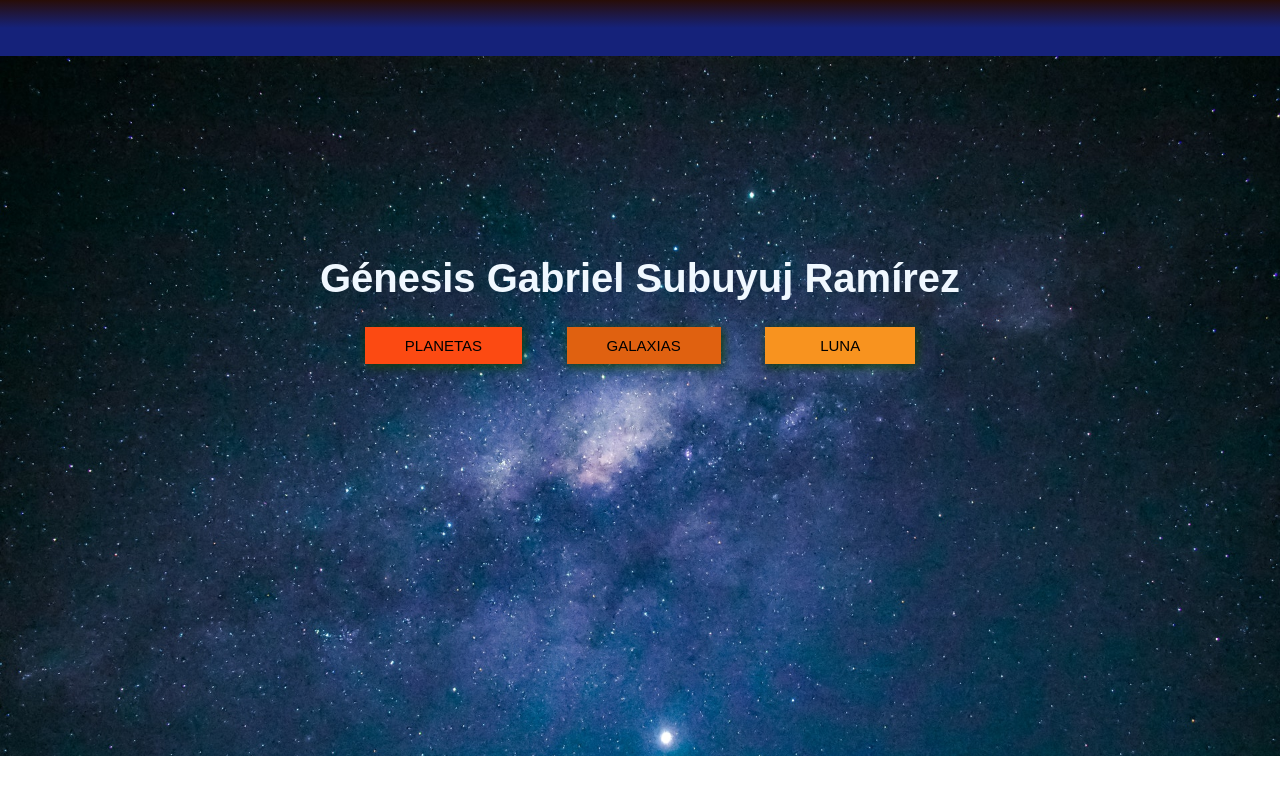
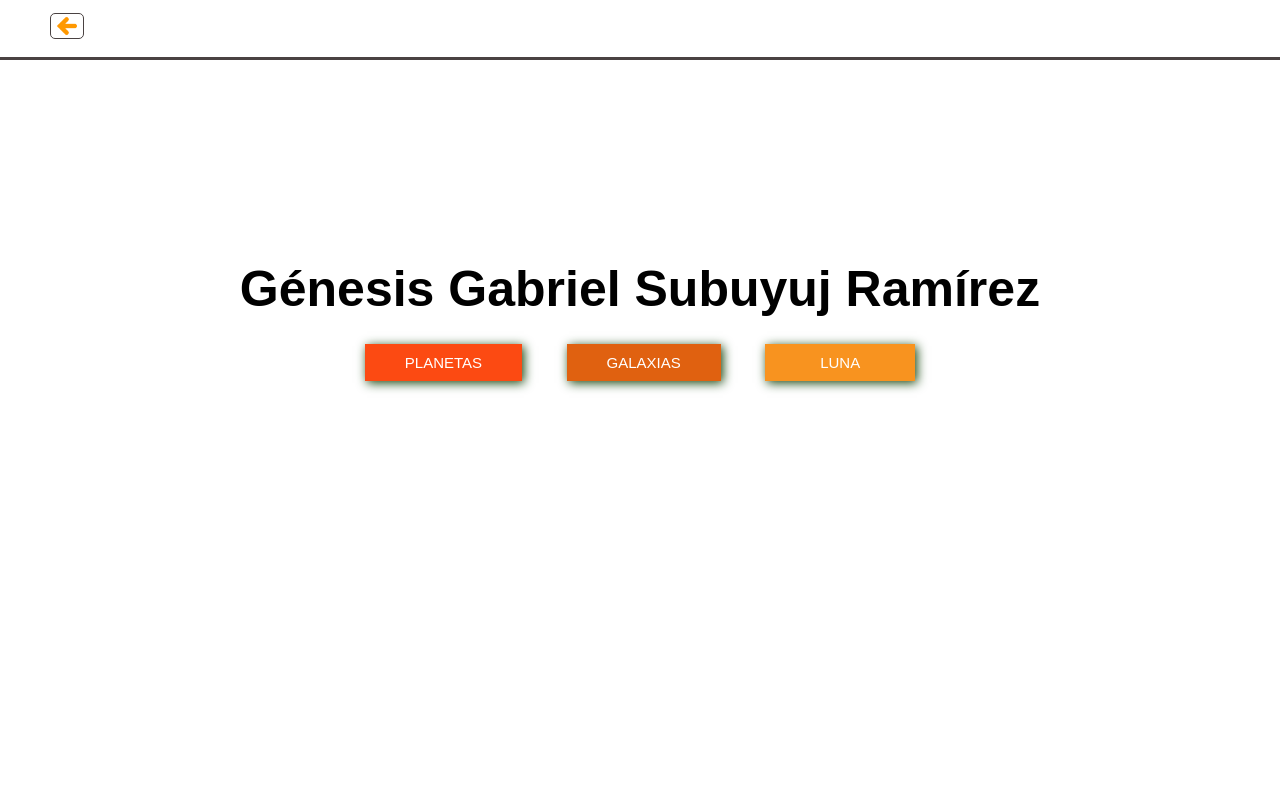
Before and after one commit to GenesisGab/Cosmos, a plain HTML site: page index.html in a window 1280 px wide. Drawn offline with Linux system fonts and the light colour scheme.

Commit message:
Add files via upload

```diff
--- a/css/cosmo.css
+++ b/css/cosmo.css
@@ -41,6 +41,12 @@ section{
     margin: 10px 10px 10px 10px;
     border: 1px solid black;
     border-radius: 5px;
+    transition: 0.3s;
+}
+.section_1 div:hover{
+    background-color: #FF3CAC;
+background-image: linear-gradient(225deg, #FF3CAC 0%, #784BA0 50%, #2B86C5 100%);
+
 }
 .section_2{
     display: flex;
@@ -54,6 +60,11 @@ section{
     margin: 10px 10px 10px 10px;
     border: 1px solid black;
     border-radius: 5px;
+     transition: 0.3s;
+}
+.section_2 div:hover{
+    background-color: #FF3CAC;
+background-image: linear-gradient(225deg, #FF3CAC 0%, #784BA0 50%, #2B86C5 100%);
 }
 .section_3{
     display: flex;
@@ -67,6 +78,11 @@ section{
     margin: 10px 10px 10px 10px;
     border: 1px solid black;
     border-radius: 5px;
+    transition: 0.3s;
+}
+.section_3 div:hover{
+    background-color: #FF3CAC;
+background-image: linear-gradient(225deg, #FF3CAC 0%, #784BA0 50%, #2B86C5 100%);
 }
 /*********************** tamaño de las imagenes ******************************/
 img{
@@ -95,6 +111,9 @@ img{
     margin: 10px 10px 10px 10px;
     border: 1px solid black;
     border-radius: 5px;
+}
+.section_gal div:hover{
+    background-color: beige;
 }
 .bn_mas{
      width: 80px;
@@ -153,4 +172,10 @@ background-image: linear-gradient(242deg, #FBAB7E 0%, #F7CE68 100%);
     margin: 10px 1px 10px 10px;
     border: 1px solid #fff;
     border-radius: 5px;
+    transition: 0.3s;
 }
+.section_lun div:hover{
+    background-color: #f4edf2;
+background-image: linear-gradient(250deg, #f4edf2 0%, #374b4b 100%);
+
+}
--- a/css/head.css
+++ b/css/head.css
@@ -4,19 +4,22 @@
     font-family: sans-serif;
 }
 header{
-
-    display: flex;
-    flex-direction:row;
-    justify-content: space-between;
+    box-sizing: border-box;
+    border-bottom: 3px solid #4A4242;
     padding: 10px 50px 10px 50px;
-
-/*  background-color: background-color: #030303;
-background-image: linear-gradient(0deg, #030303 0%, #3c207a 100%);
-*/
-
-/*background-color: #BF532C;*/
-background-color: #15227a;
-background-image: linear-gradient(0deg, #15227a 50%, #280d07 100%);
-
-
+    background-color: #fff;
 }
+.flecha{
+    width: 20px;
+    height: 20px;
+    padding: 2px 6px 2px 6px;
+    border: 1px solid #4A4242;
+    border-radius: 5px;
+}
+.flecha:hover{
+    background-color: #FBAB7E;
+background-image: -webkit-linear-gradient(62deg, #FBAB7E 0%, #F7CE68 100%);
+background-image: -o-linear-gradient(62deg, #FBAB7E 0%, #F7CE68 100%);
+background-image: linear-gradient(152deg, #FBAB7E 0%, #F7CE68 100%);
+    color: #fff;
+}
--- a/css/index.css
+++ b/css/index.css
@@ -1,7 +1,8 @@
 
 .titulo{
-    color: aliceblue;
-    font-size: 40px;
+    color: black;
+    font-size: 50px;
+    text-align: center;
 }
 .header{
     padding: 10px 50px 46px 0px;
@@ -12,8 +13,6 @@
     padding: 200px 0px 0px 0px;
     box-sizing: border-box;
     text-align: center;
-   background-image: url(../img/aaa.jpg);
-    background-size: cover;
 }
 
 /***************BOTONES*********************/
@@ -22,7 +21,7 @@
     width: 80px;
     padding: 10px 40px 10px 40px;
     text-align: center;
-    color: black;
+    color: #fff;
     text-decoration: none;
     font-size: 15px;
 
@@ -51,7 +50,7 @@ background-image: linear-gradient(242deg, #FBAB7E 0%, #F7CE68 100%);
     width: 80px;
     padding: 10px 40px 10px 40px;
     text-align: center;
-    color: black;
+    color: #fff;
     text-decoration: none;
     font-size: 15px;
 
@@ -79,7 +78,7 @@ background-image: linear-gradient(152deg, #FBAB7E 0%, #F7CE68 100%);
     width: 80px;
     padding: 10px 55px 10px 55px;
     text-align: center;
-    color: black;
+    color: #fff;
     text-decoration: none;
     font-size: 15px;
 
--- a/index.html
+++ b/index.html
@@ -11,8 +11,10 @@
 
 </head>
 <body>
-   <header class="header">
-
+   <header>
+   <h1>
+     <a href="index.html"><img class="flecha" src="img/right-arrow.png"></a>
+     </h1>
     </header>
 
     <section class="banner_index">
```
Also changed, not shown: galaxia.html (+2 -2 lines).
